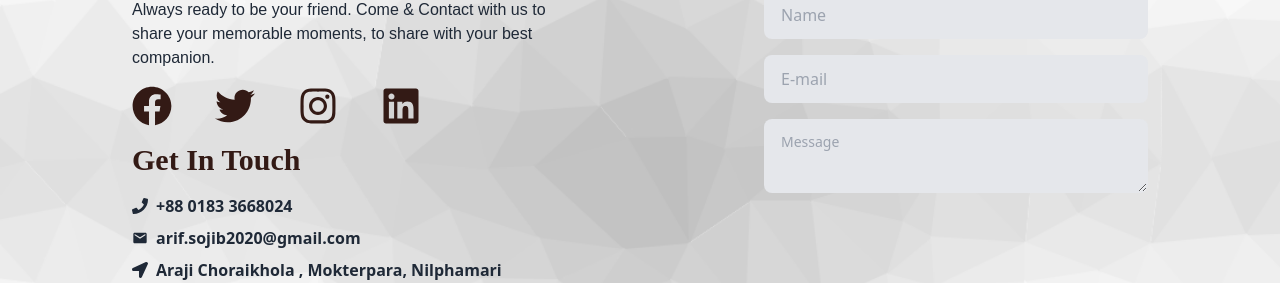
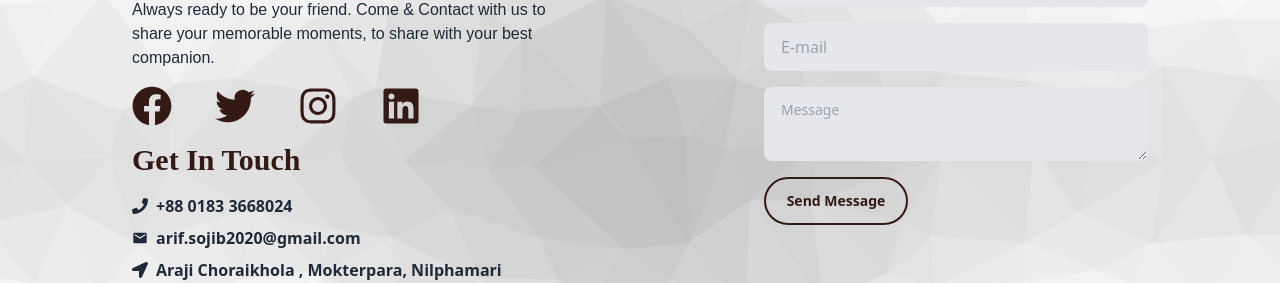
Before and after one commit to Arif-Islam21/coffee-store-server-2, a React (Vite) app in the folder coffee-store-client/: page / in a window 1280 px wide. Shown: the part 2062-2345 px from the top of the page. Built offline with nearby package versions, Linux system fonts and the light colour scheme.

Commit message:
litle correction

```diff
--- a/coffee-store-client/src/Components/Footer.jsx
+++ b/coffee-store-client/src/Components/Footer.jsx
@@ -67,11 +67,14 @@ const Footer = () => {
               className="input bg-gray-200 w-full max-w-xl"
             />
           </div>
-          <div className="grid lg:min-w-96 py-2 max-w-md grid-flow-col gap-4">
+          <div className="flex flex-col  lg:min-w-96 py-2 max-w-md  gap-4">
             <textarea
               className="textarea bg-gray-200"
               placeholder="Message"
             ></textarea>
+            <button className="btn btn-outline max-w-36 font-bold text-[#331A15] border-[#331A15] border-2 rounded-3xl">
+              Send Message
+            </button>
           </div>
         </nav>
       </footer>
```
